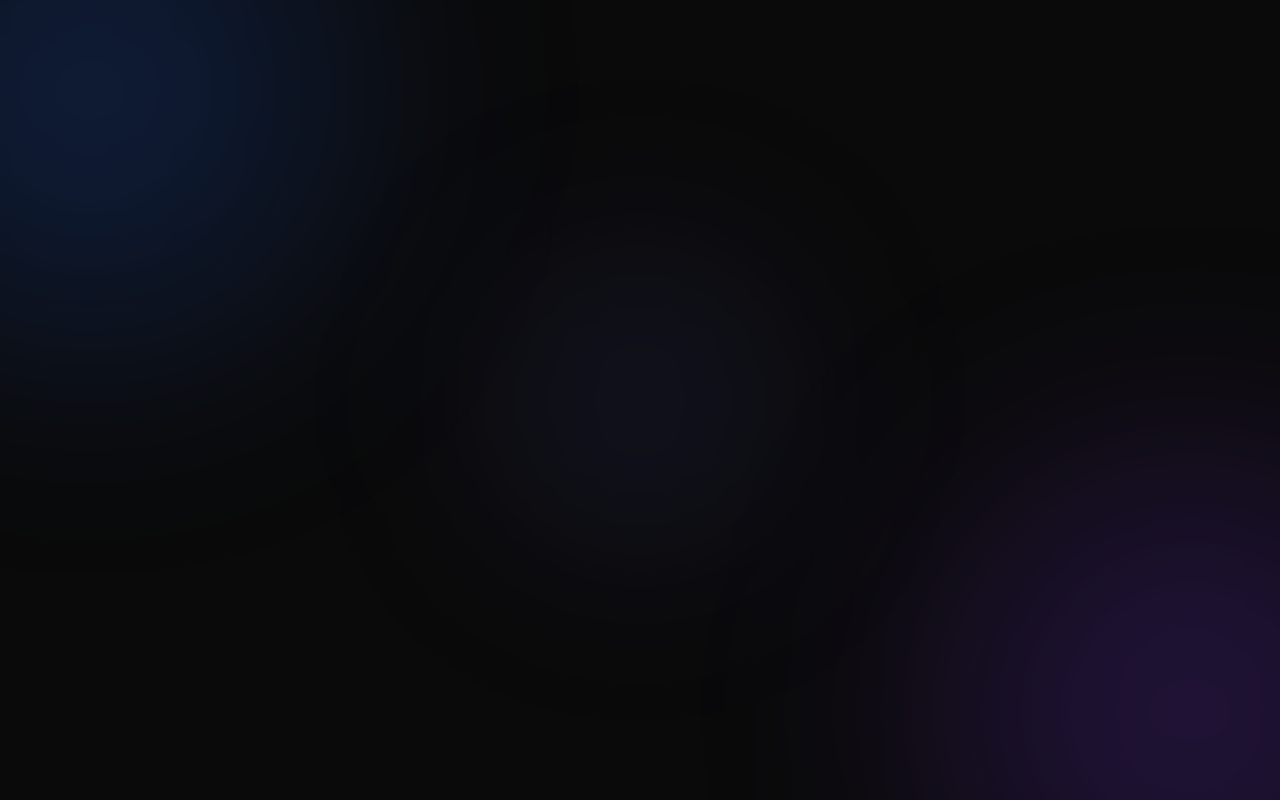
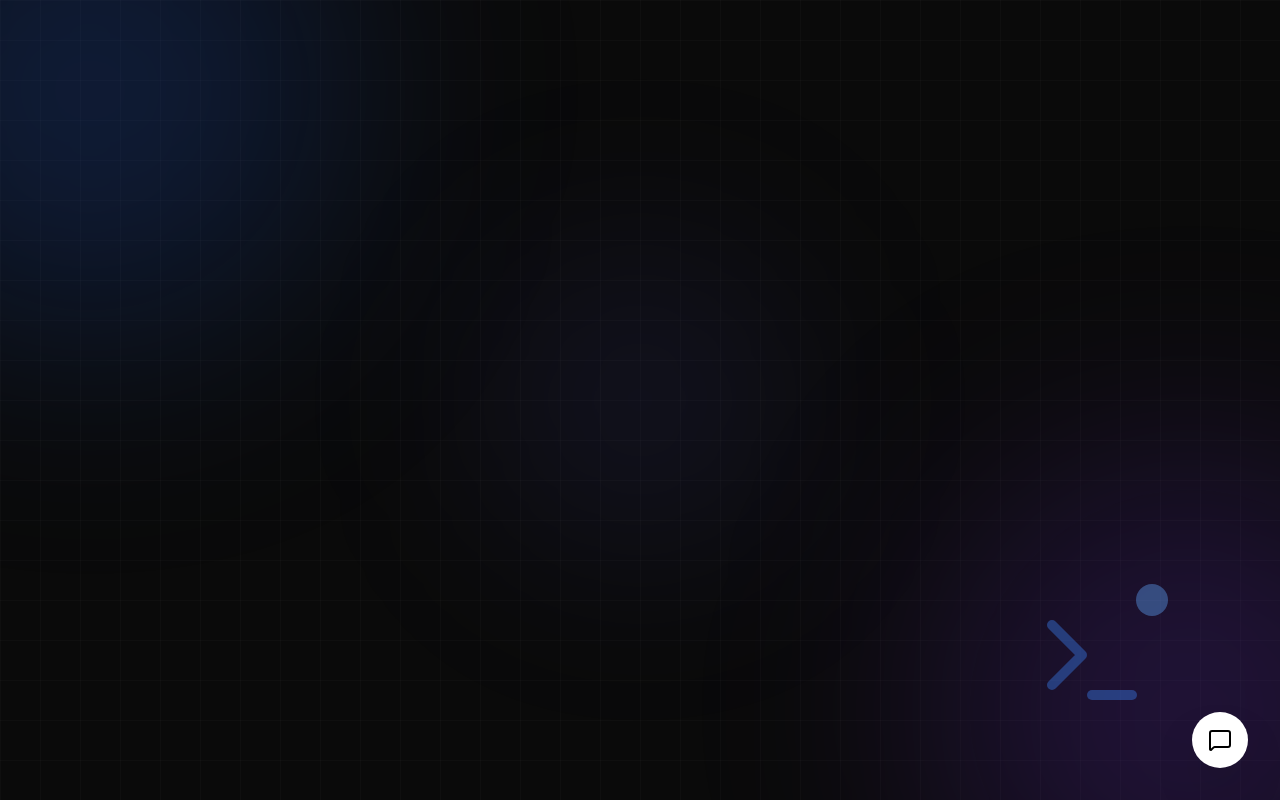
Before and after one commit to Vinhpc123/Portfolio, a React (Vite) app: page / in a window 1280 px wide. Shown: the top 800 px of the page. Built offline with nearby package versions, Linux system fonts and the light colour scheme.

Commit message:
docs: update README and improve UI components

```diff
--- a/src/hooks/useTheme.ts
+++ b/src/hooks/useTheme.ts
@@ -1,27 +1,23 @@
 import { useEffect, useState } from 'react';
 
-type Theme = 'dark' | 'light';
-
 export const useTheme = () => {
-  const [theme, setTheme] = useState<Theme>(() => {
-    // Đọc từ localStorage, mặc định là 'dark'
-    return (localStorage.getItem('theme') as Theme) || 'dark';
+    // Kiểm tra nếu đã có lựa chọn trong localStorage, nếu không mặc định là 'dark'
+    const [theme, setTheme] = useState(() => {
+        return localStorage.getItem('theme') || 'dark';
     });
 
     useEffect(() => {
         const root = window.document.documentElement;
         if (theme === 'dark') {
             root.classList.add('dark');
-      root.classList.remove('light');
         } else {
             root.classList.remove('dark');
-      root.classList.add('light');
         }
         localStorage.setItem('theme', theme);
     }, [theme]);
 
     const toggleTheme = () => {
-    setTheme((prev) => (prev === 'light' ? 'dark' : 'light'));
+        setTheme(theme === 'light' ? 'dark' : 'light');
     };
 
     return { theme, toggleTheme };
--- a/src/sections/Hero.tsx
+++ b/src/sections/Hero.tsx
@@ -1,6 +1,6 @@
 import React from "react";
 import { motion } from "framer-motion";
-import { ArrowDown, Download } from "lucide-react";
+import { ArrowDown, Download, MessageSquare, Terminal } from "lucide-react";
 import { resumeData } from "../data/resume";
 
 // ── Animation Variants ──────────────────────────────────────
@@ -38,7 +38,7 @@ const Hero: React.FC = () => {
   return (
     <section
       id="home"
-      className="relative min-h-screen flex flex-col items-center justify-center overflow-hidden bg-white dark:bg-[#0a0a0a] px-4 transition-colors duration-500"
+      className="relative min-h-screen flex flex-col items-center justify-center overflow-hidden bg-white dark:bg-[#0a0a0a] px-4 transition-colors duration-500 bg-grid"
     >
       {/* ── Glow Orbs ── */}
       <div aria-hidden="true" className="pointer-events-none absolute inset-0 overflow-hidden">
@@ -46,6 +46,25 @@ const Hero: React.FC = () => {
         <div className="absolute -bottom-40 -right-40 h-[500px] w-[500px] rounded-full bg-violet-600/10 dark:bg-violet-600/20 blur-[120px]" />
         <div className="absolute top-1/2 left-1/2 -translate-x-1/2 -translate-y-1/2 h-[300px] w-[300px] rounded-full bg-indigo-500/5 dark:bg-indigo-500/10 blur-[100px]" />
       </div>
+
+      {/* ── Floating Decoration (Nhân vật hoặc Icon hoạt họa) ── */}
+      <motion.div
+        animate={{
+          y: [0, -20, 0],
+          rotate: [0, 5, 0, -5, 0]
+        }}
+        transition={{
+          duration: 6,
+          repeat: Infinity,
+          ease: "easeInOut"
+        }}
+        className="absolute bottom-20 right-[10%] opacity-20 dark:opacity-40 pointer-events-none hidden lg:block"
+      >
+        <div className="relative">
+          <Terminal size={120} className="text-blue-500" />
+          <div className="absolute -top-4 -right-4 h-8 w-8 rounded-full bg-blue-400 animate-ping" />
+        </div>
+      </motion.div>
 
       {/* ── Content ── */}
       <motion.div
@@ -87,8 +106,8 @@ const Hero: React.FC = () => {
           Building responsive & performant web experiences with{" "}
           <span className="text-blue-500">React</span>,{" "}
           <span className="text-indigo-500">TypeScript</span> &{" "}
-          <span className="text-violet-500">Node.js</span>. Based in{" "}
-          {resumeData.personal.location}.
+          <span className="text-violet-500">Node.js</span>{" "}
+          while evolving into a versatile Software Engineer.
         </motion.p>
 
         {/* CTA Buttons */}
@@ -147,6 +166,16 @@ const Hero: React.FC = () => {
           <ArrowDown size={14} />
         </motion.div>
       </motion.div>
+
+      {/* ── Chat Button (Floating) ── */}
+      <motion.a
+        href="#contact"
+        whileHover={{ scale: 1.1 }}
+        whileTap={{ scale: 0.9 }}
+        className="fixed bottom-8 right-8 z-[60] flex h-14 w-14 items-center justify-center rounded-full bg-black dark:bg-white text-white dark:text-black shadow-2xl transition-colors duration-500"
+      >
+        <MessageSquare size={24} />
+      </motion.a>
     </section>
   );
 };
--- a/src/styles/index.css
+++ b/src/styles/index.css
@@ -31,3 +31,17 @@ body {
   min-width: 320px;
   min-height: 100vh;
 }
+
+/* Nền lưới Grid Pattern */
+.bg-grid {
+  background-size: 40px 40px;
+  background-image:
+    linear-gradient(to right, rgba(0, 0, 0, 0.05) 1px, transparent 1px),
+    linear-gradient(to bottom, rgba(0, 0, 0, 0.05) 1px, transparent 1px);
+}
+
+.dark .bg-grid {
+  background-image:
+    linear-gradient(to right, rgba(255, 255, 255, 0.02) 1px, transparent 1px),
+    linear-gradient(to bottom, rgba(255, 255, 255, 0.02) 1px, transparent 1px);
+}
```
Also changed, not shown: public/thumbnail.png (added), 1 other file (tests, documents, lock files or other folders). Lines whose indentation alone changed are shown as unchanged.
